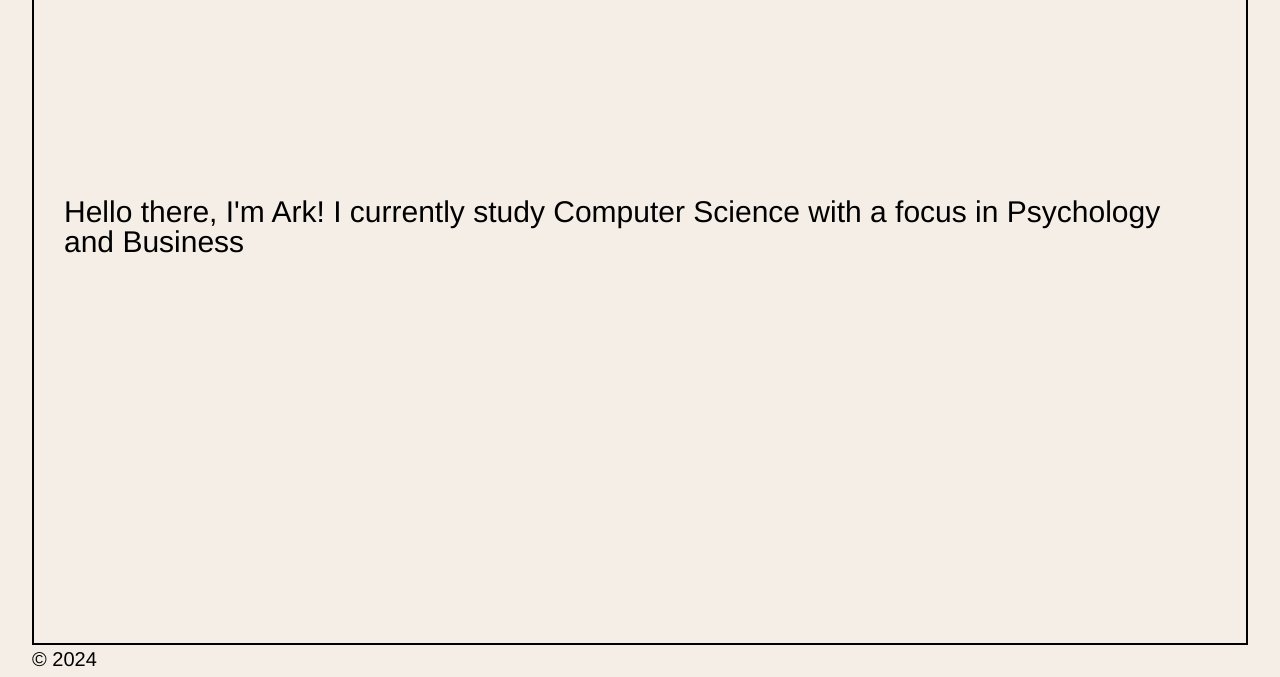
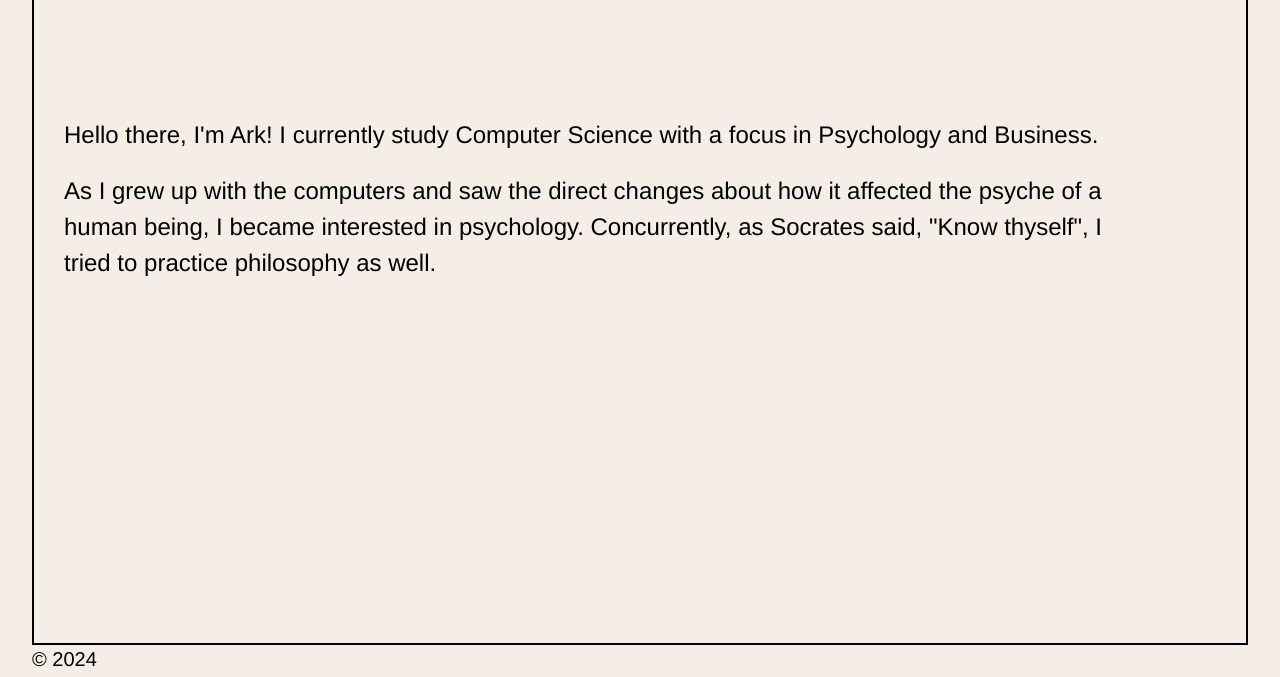
Before and after one commit to arcturus987/ark-sarkar, a plain HTML site: page public/about.html in a window 1280 px wide. Shown: the part 123-800 px from the top of the page. Drawn offline with Linux system fonts and the light colour scheme.

Commit message:
Add files via upload

```diff
--- a/public/about.html
+++ b/public/about.html
@@ -23,7 +23,8 @@
     <div class="frame"></div>
 
     <div class="main-text">
-      <span class="text-original">Hello there, I'm Ark! I currently study Computer Science with a focus in Psychology and Business</span>
+      <span class="text-original">Hello there, I'm Ark! I currently study Computer Science with a focus in Psychology and Business.</span>
+      <span class="text-original">As I grew up with the computers and saw the direct changes about how it affected the psyche of a human being, I became interested in psychology. Concurrently, as Socrates said, "Know thyself", I tried to practice philosophy as well.</span>
     </div>
 
   </div>
--- a/public/styles/about.css
+++ b/public/styles/about.css
@@ -91,12 +91,21 @@ nav ul li a:hover::before {
 }
 
 .main-text {
-  top: 40vh;
+  top: 30vh; /* Adjusted from 40vh to give more space for content */
   left: calc(var(--spacing)*2);
+  right: calc(var(--spacing)*2); /* Added to ensure content doesn't overflow horizontally */
   margin-right: calc(var(--spacing)*2);
   font-family: Helvetica, sans-serif;
-  font-size: 30px;
+  font-size: 24px; /* Reduced from 30px for better readability of longer text */
   position: fixed;
+  overflow-y: auto; /* Allow scrolling if content overflows */
+  max-height: 60vh; /* Limit height to prevent overlapping with header/footer */
+  line-height: 1.5; /* Improve readability for longer text */
+}
+
+.main-text .text-original {
+  display: block;
+  margin-bottom: 20px; /* Add space between paragraphs */
 }
 
 .main-text .text-original,
```
